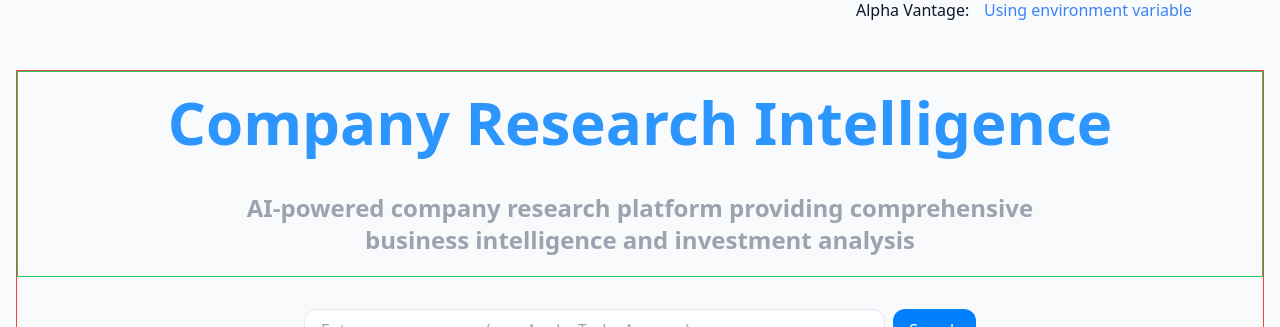
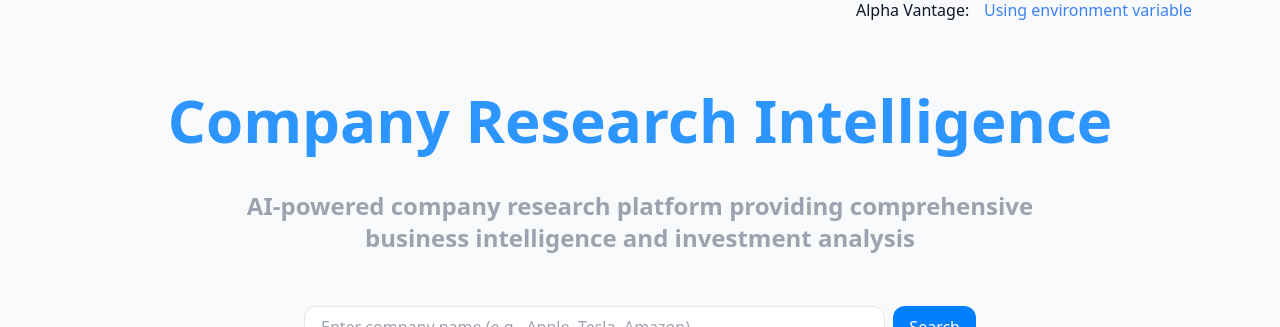
Before and after one commit to hemantsingh443/company-research-bot, a React (Vite) app: page / in a window 1280 px wide. Shown: the part 154-481 px from the top of the page. Built offline with nearby package versions, Linux system fonts and the light colour scheme; no server answers.

Commit message:
Added headers

```diff
--- a/src/pages/Index.tsx
+++ b/src/pages/Index.tsx
@@ -16,10 +16,10 @@ const Index = () => {
   };
 
   return (
-    <div className="min-h-screen border border-red-500 bg-gradient-to-b from-background to-muted/30">
+    <div className="min-h-screen bg-gradient-to-b from-background to-muted/30">
       {/* <p>helo</p>
       <Helmet> */}
-      <div className='border border-green-500 flex flex-col items-center justify-center'>
+      <div className='flex flex-col items-center justify-center'>
         <h1 className='text-6xl text-center py-5 font-bold text-[#2D95FE]'>Company Research Intelligence</h1>
         <p className='text-2xl text-center py-5 font-semibold text-gray-400 w-[70%]'>AI-powered company research platform providing comprehensive business intelligence and investment analysis</p>
       </div>
```
